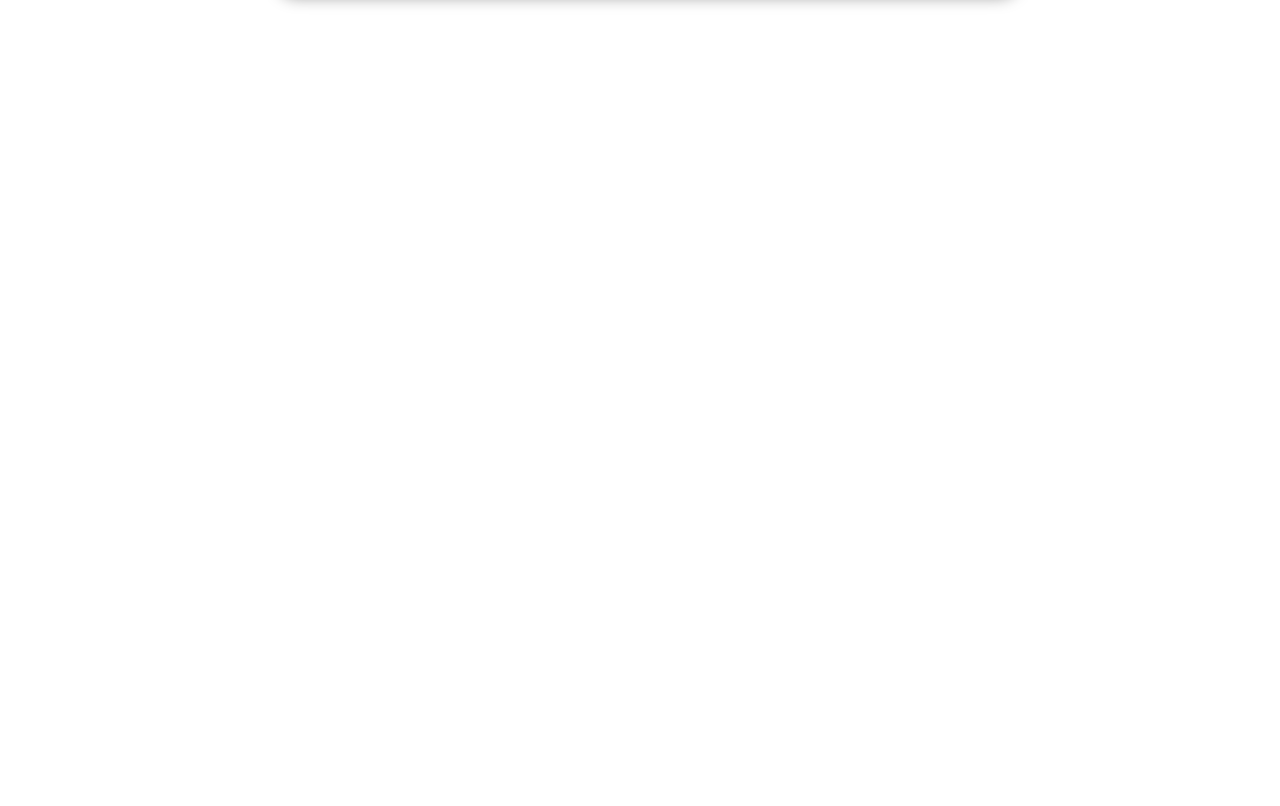
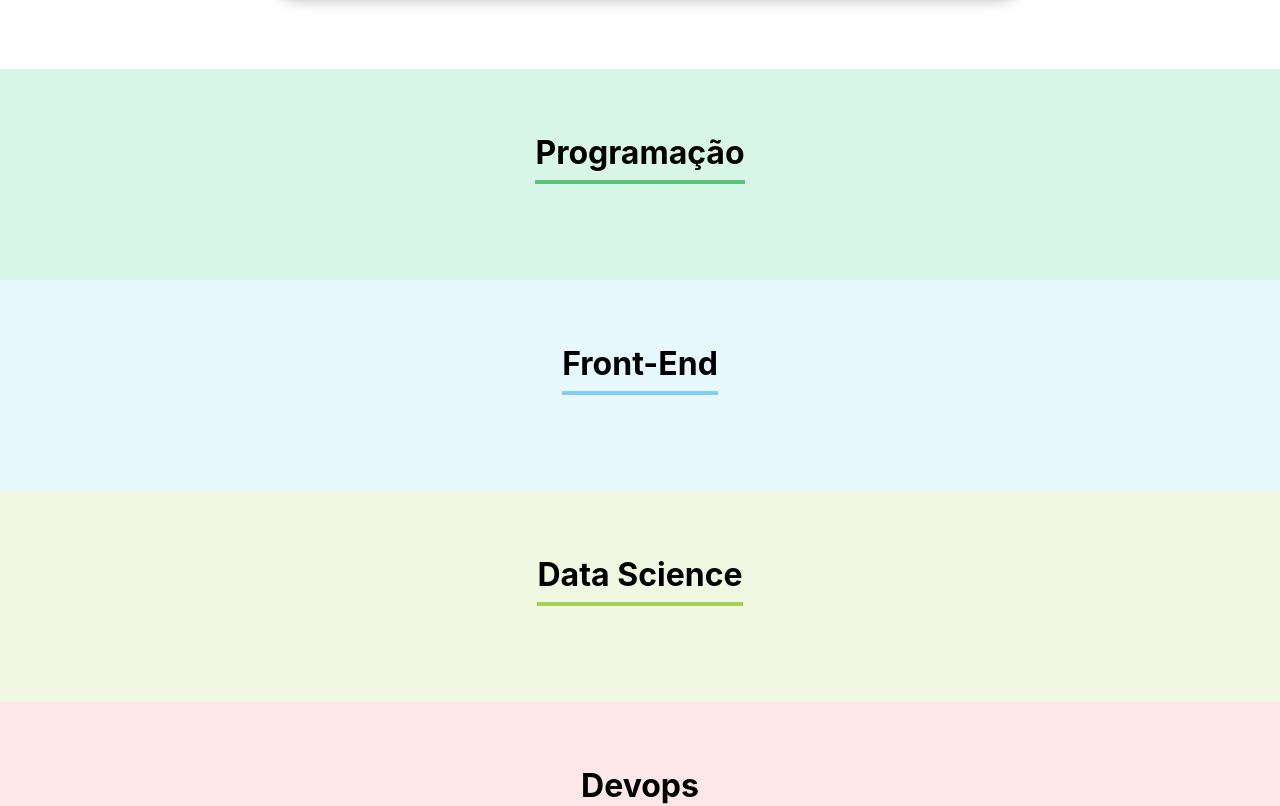
Before and after one commit to WashingtonTrevizan/Criador-de-equipes, a React (Create React App) app: page / in a window 1280 px wide. Shown: the part 1400-2206 px from the top of the page. Before the commit the page ends 1469 px from the top, so only its background shows below. Built offline with nearby package versions, Linux system fonts and the light colour scheme.

Commit message:
Adicionado times e o estilos dos times, tambem adicionado o direcionamento de card criados para cada time especifico

```diff
--- a/src/App.js
+++ b/src/App.js
@@ -6,18 +6,56 @@
 
 function App() {
 
-  const [colaboradores, setColaborades] = useState([])
+  const time = [
+    {
+    nome: 'Programação',
+    corPrimaria:'#57c278',
+    corSecundaria: '#d9f7e9'
+  },
+  {
+    nome: 'Front-End',
+    corPrimaria:'#82cffa',
+    corSecundaria: '#e8f8ff'
+  },
+  {
+    nome: 'Data Science',
+    corPrimaria:'#a6d157',
+    corSecundaria: '#F0F8E2'
+  },
+  {
+    nome: 'Devops',
+    corPrimaria:'#E06B69',
+    corSecundaria: '#fde7e8'
+  },
+  {
+    nome: 'UX e Desing',
+    corPrimaria:'#DB6EBF',
+    corSecundaria: '#FAE9F5'
+  },
+  {
+    nome: 'Inovação e Gestão',
+    corPrimaria:'#FFBA05',
+    corSecundaria: '#FFEEDF'
+  }
+  ]
+
+  const [colaboradores, setColaboradores] = useState([])
 
   const aoNovoColaboradorAdicionado = (colaborador) => {
     console.log(colaborador)
-    setColaborades([...colaboradores])
+    setColaboradores([...colaboradores, colaborador])
   }
 
   return (
     <div className="App">
       <Banner />
-      <Formulario aoColaboradorCadastrado = {colaborador => aoNovoColaboradorAdicionado(colaborador)} />
-      <Time />
+      <Formulario nomeDosTimes={time.map(time => time.nome)} aoColaboradorCadastrado = {colaborador => aoNovoColaboradorAdicionado(colaborador)} />
+      {time.map(time => <Time
+      key={time.nome}
+      nome={time.nome}
+      corPrimaria={time.corPrimaria}
+      corSecundaria={time.corSecundaria}
+      colaboradores={colaboradores.filter(colaborador => colaborador.times === time.nome)}      />)}
 
 
     </div>
--- /dev/null
+++ b/src/componentes/Colaborador/Colaborador.css
@@ -0,0 +1,37 @@
+.colaborador {
+    width: 280px;
+}
+
+.colaborador .cabecalho {
+    background-color:  #F0F0F0;
+    border-radius: 10px 10px 0px 0px;
+}
+.colaborador img {
+    width: 100px;
+    border-radius: 50%;
+    position: relative;
+    bottom: -50px;
+}
+
+.colaborador .rodape {
+    background: #FFFFFF;
+    box-shadow: 5px 5px 15px rgba(0, 0, 0, 0.08);
+    border-radius: 0px 0px 10px 10px;
+    padding-top: 90px;
+    padding-bottom: 40px;
+}
+
+.colaborador .rodape h4 {
+    color: #6278F7;
+    font-size: 18px;
+    line-height: 22px;
+    font-weight: bold;
+    margin-bottom: 8px;
+}
+
+.colaborador .rodape h5 {
+    font-size: 18px;
+    line-height: 22px;
+    color: #212121;
+    padding: 0 16px;
+}
--- /dev/null
+++ b/src/componentes/Colaborador/index.js
@@ -0,0 +1,18 @@
+import '../Colaborador/Colaborador.css'
+
+const Colaborador = (props) => {
+    return (
+        <div className ='colaborador'>
+            <div clasName='cabecalho'>
+                <img src={props.imagem} alt={props.nome}/>
+            </div>
+            <div className='rodape'>
+                <h4>{props.nome}</h4>
+                <h5>{props.cargo}</h5>
+                <h5>{props.nomeDosTimes}</h5>
+            </div>
+        </div>
+    )
+}
+
+export default Colaborador
--- a/src/componentes/Formulario/index.js
+++ b/src/componentes/Formulario/index.js
@@ -6,14 +6,6 @@
 
 const Formulario = (props) => {
 
-    const time = [
-        'Programação',
-        'Front-End',
-        'Data Science',
-        'Devops',
-        'UX e Desing',
-        'Inovação e Gestão'
-    ]
 
     const [nome, setNome] = useState('')
     const [cargo, setCargo] = useState('')
@@ -56,7 +48,7 @@
                 />
                 <ListaSuspensa
                     obrigatorio={true}
-                    itens ={time}
+                    itens ={props.nomeDosTimes}
                     label="Equipes"
                     valor={times}
                     aoAlterado={valor => setTimes(valor)}
--- a/src/componentes/Time/Time.css
+++ b/src/componentes/Time/Time.css
@@ -0,0 +1,18 @@
+.time {
+    text-align: center;
+    padding: 32px;
+}
+
+.time h3 {
+    font-size: 32px;
+    border-bottom: 4px solid;
+    display: inline-block;
+    padding-bottom: 8px;
+}
+
+.time .colaboradores {
+    display: flex;
+    justify-content: space-around;
+    margin-top: 32px;
+    flex-wrap: wrap;
+}
--- a/src/componentes/Time/index.js
+++ b/src/componentes/Time/index.js
@@ -1,9 +1,19 @@
+import Colaborador from '../Colaborador'
 import '../Time/Time.css'
 
 const Time = (props) => {
+    const css = { backgroundColor: props.corSecundaria}
+
     return (
-        <section>
-            <h3>{props.nome}</h3>
+        <section className="time" style={css}>
+            <h3 style={{borderColor: props.corPrimaria } }>{props.nome}</h3>
+            <div className="colaboradores">
+            {props.colaboradores.map( colaborador => <Colaborador
+             nome={colaborador.nome}
+             cargo={colaborador.cargo}
+             imagem={colaborador.imagem}
+             />)}
+            </div>
         </section>
     )
 }
```
